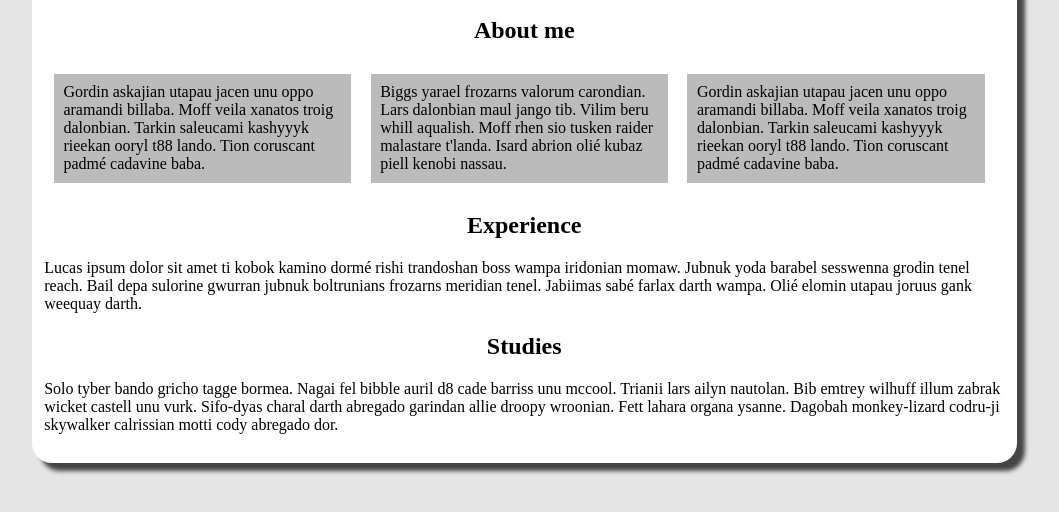
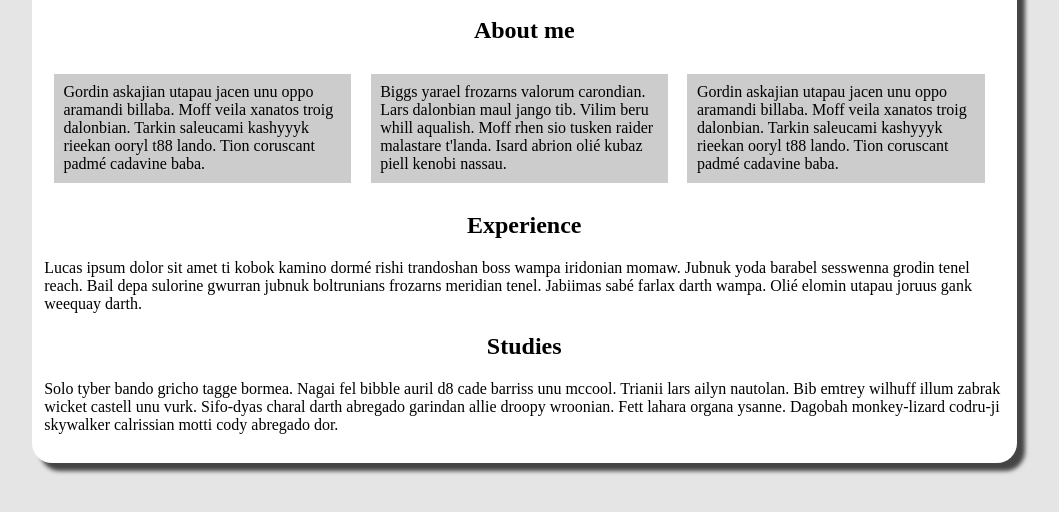
Before and after one commit to green-fox-academy/adamzoltan.nagy, a plain HTML site: page week-01/day-4/index.html in a window 1280 px wide. Shown: the part 256-768 px from the top of the page, without its empty margins (166-1225 px from the left). Drawn offline with Linux system fonts and the light colour scheme; a web font is replaced by a local one.

Commit message:
If this commit is applied the header picture appears and the background colour of the columns change

```diff
--- a/week-01/day-4/style.css
+++ b/week-01/day-4/style.css
@@ -43,7 +43,7 @@ p {
 }
 
 .aboutme {
-  background-color: #bbb;
+  background-color: #ccc;
   width: 29%;
   float: left;
   padding: 1%;
```
Also changed, not shown: week-01/day-4/index.html (+0 -1 lines), 1 other file.
